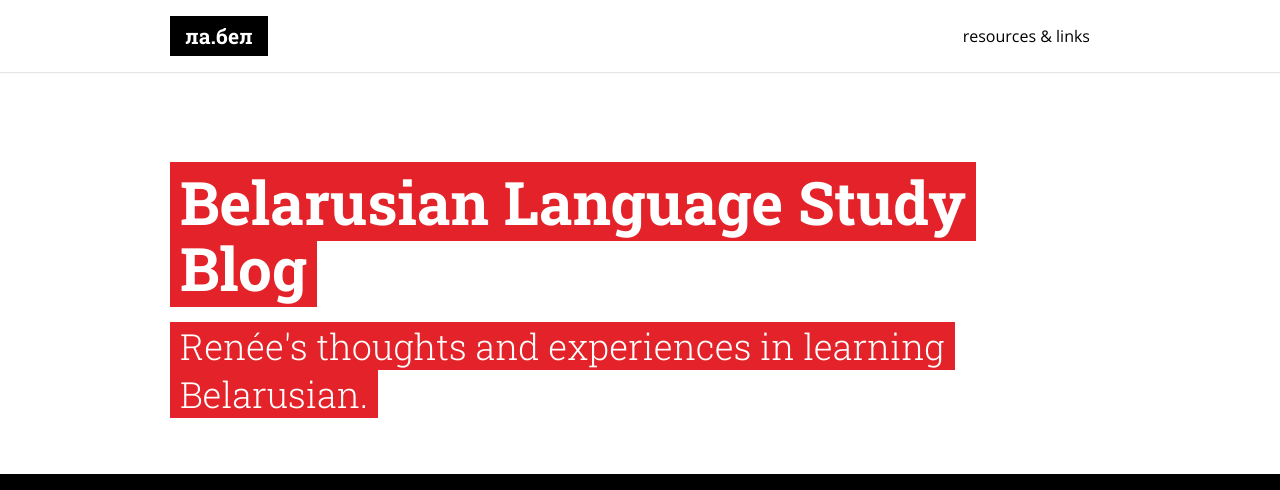
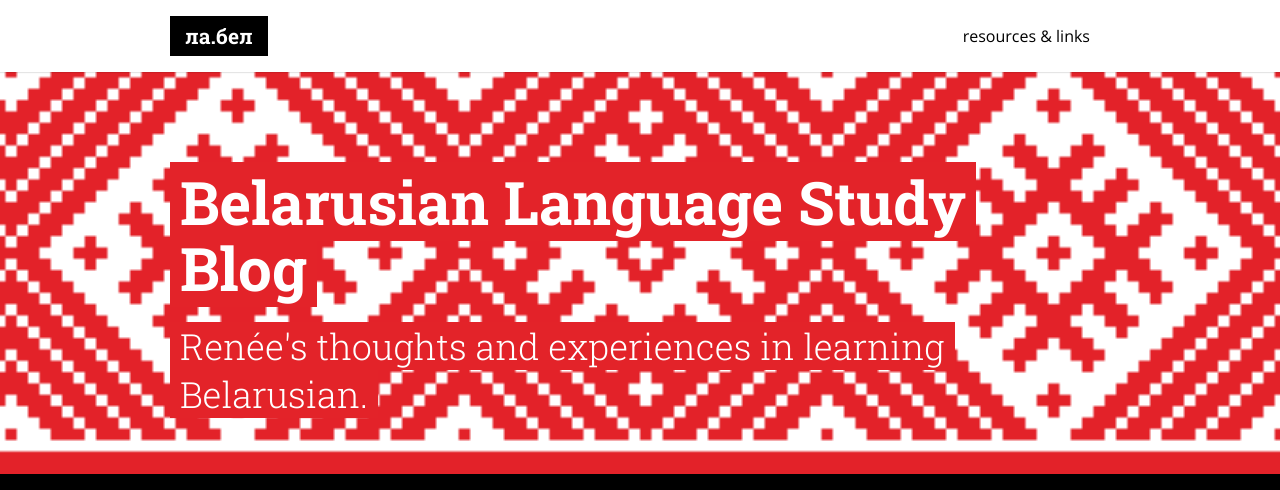
Before and after one commit to reneeverly/bel_blog, a Jekyll site: the page built from index.html, in a window 1280 px wide and 1400 px high. Shown: the top 490 px of the window. Built offline with Jekyll 4.4.1, drawn with Linux system fonts in a browser that asks for light colours; the list of posts is cut into pages by our own code; grey boxes are pictures that could not be loaded.

Commit message:
Added temporary banner.

```diff
--- a/stylesheets/bel.css
+++ b/stylesheets/bel.css
@@ -22,7 +22,7 @@ body, .nav-global .logo a { font-family: 'Roboto Slab', X-LocalSpecific, sans-se
 /* #nav-util { background: var(--belarusian-red); } */
 
 /* background fix */
-#masthead { background-image: url(''); }
+#masthead { background-image: url('/themes/frontierline-rm/img/banner_from_reddit.png'); }
 
 /* responsivity */
 @media screen and (max-width: 760px) {
--- a/themes/frontierline-rm/style.css
+++ b/themes/frontierline-rm/style.css
@@ -182,7 +182,7 @@ html {
            line-height: initial;
         }
     #masthead {
-      background-image: url('/themes/frontierline-rm/img/fox-tail.png');
+      background-image: url('/themes/frontierline-rm/img/banner_from_reddit.png');
     }
 }
 
```
Also changed, not shown: themes/frontierline-rm/img/banner_from_reddit.png (added), themes/frontierline/img/banner_from_reddit.png (added), 1 other file.
